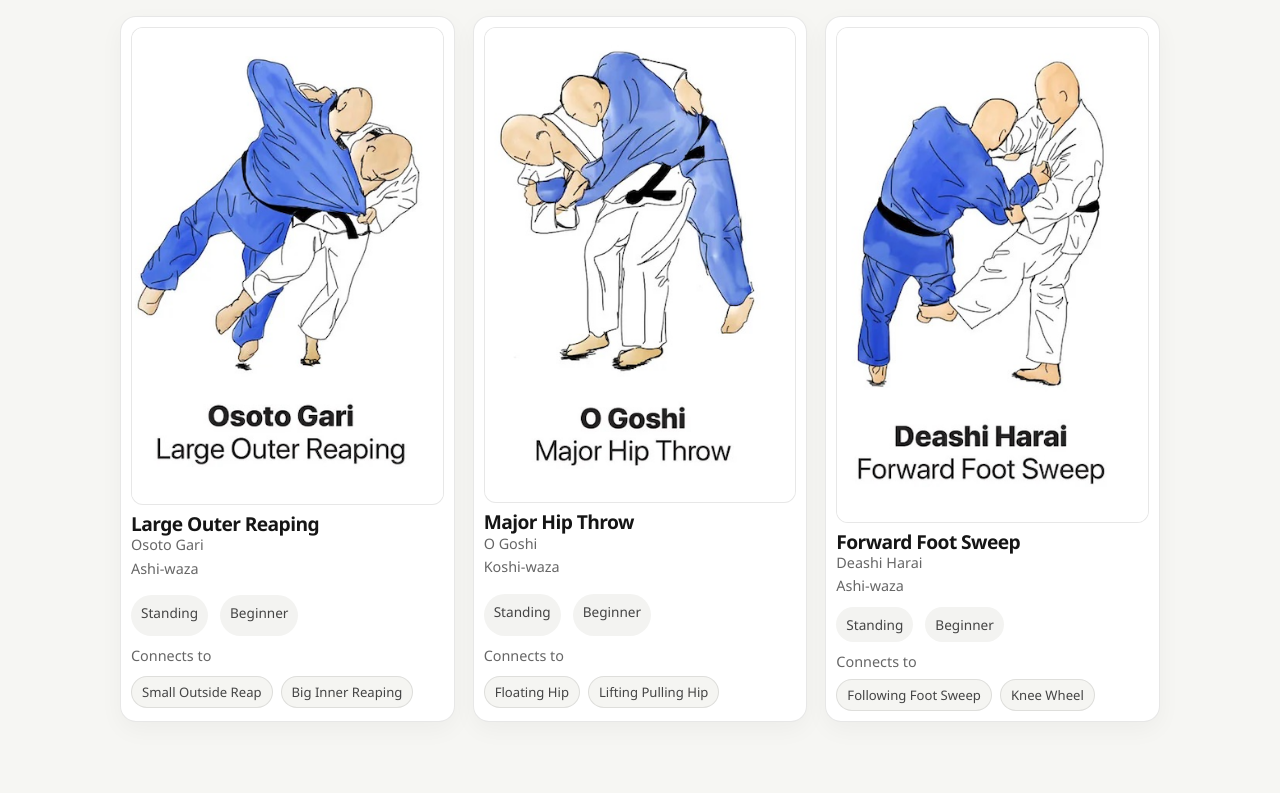
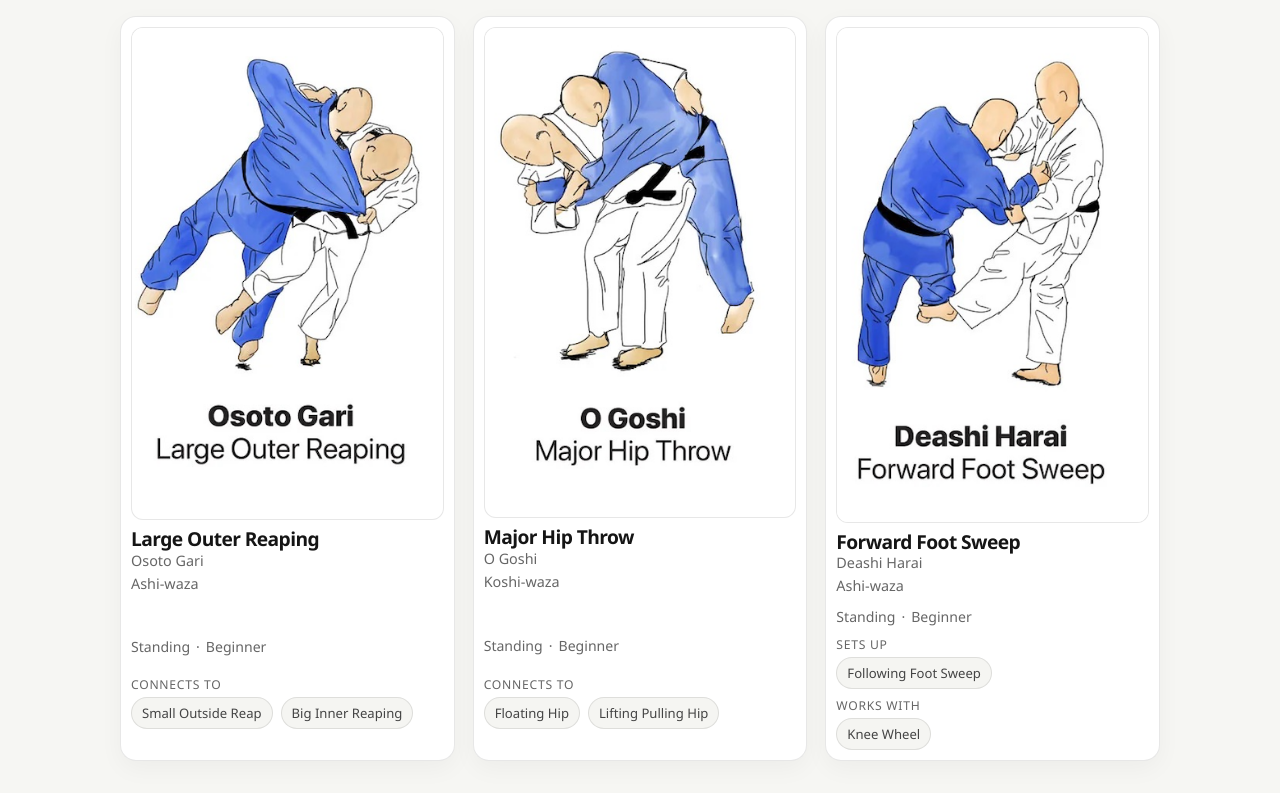
Before and after one commit to gocre8/judo, a Next.js app: page / in a window 1280 px wide. Shown: the part 381-1174 px from the top of the page. Before the commit the page ends 1135 px from the top, so only its background shows below. Built offline with nearby package versions, Linux system fonts and the light colour scheme.

Commit message:
Compact card metadata and label move connections

```diff
--- a/app/globals.css
+++ b/app/globals.css
@@ -280,6 +280,16 @@ p {
   gap: 10px;
 }
 
+.move-card .pill-row {
+  gap: 6px;
+}
+
+.move-card .pill-row span,
+.move-card .meta-row span {
+  padding: 5px 8px;
+  font-size: 0.78rem;
+}
+
 .move-card--link {
   transition: transform 150ms ease, box-shadow 150ms ease, border-color 150ms ease;
 }
@@ -327,9 +337,29 @@ p {
   align-items: flex-start;
 }
 
+.move-card__meta {
+  display: flex;
+  align-items: center;
+  gap: 6px;
+  color: var(--muted);
+  font-size: 0.88rem;
+}
+
 .move-card__connections {
   display: grid;
   gap: 8px;
+}
+
+.move-card__connection-group {
+  display: grid;
+  gap: 4px;
+}
+
+.move-card__connection-label {
+  color: var(--muted);
+  font-size: 0.76rem;
+  text-transform: uppercase;
+  letter-spacing: 0.06em;
 }
 
 .move-card__connection-list {
--- a/app/moves/[id]/page.tsx
+++ b/app/moves/[id]/page.tsx
@@ -167,7 +167,7 @@ export default async function MovePage({ params }: MovePageProps) {
             ) : null}
             {followUpMoves.length > 0 ? (
               <div className="connection-group">
-                <strong>Follow up to</strong>
+                <strong>Follows from</strong>
                 <div className="quick-links connection-links">
                   {followUpMoves.map((relatedMove) => (
                     <Link key={relatedMove.id} className="chip" href={`/moves/${relatedMove.id}`}>
--- a/components/MoveCard.tsx
+++ b/components/MoveCard.tsx
@@ -8,20 +8,39 @@ type MoveCardProps = {
   progress?: UserMoveProgress;
 };
 
-export function MoveCard({ move, progress }: MoveCardProps) {
-  const linkedMoves = [
-    ...(move.setupForIds ?? []),
-    ...(move.followUpIds ?? []),
-    ...(move.counterToIds ?? []),
-    ...(move.counteredByIds ?? []),
-    ...(move.worksWellWithIds ?? []),
-    ...move.alternativeMoveIds,
-    ...move.relatedMoveIds,
+function getConnectionPreview(move: Move) {
+  const groups = [
+    { label: "Sets up", ids: move.setupForIds ?? [] },
+    { label: "Follows", ids: move.followUpIds ?? [] },
+    { label: "Counters", ids: move.counterToIds ?? [] },
+    { label: "If defended", ids: move.counteredByIds ?? [] },
+    { label: "Works with", ids: move.worksWellWithIds ?? [] },
   ]
+    .map((group) => ({
+      label: group.label,
+      moves: group.ids
+        .filter((moveId, index, allIds) => allIds.indexOf(moveId) === index)
+        .map((moveId) => moveMap[moveId])
+        .filter(Boolean)
+        .slice(0, 2),
+    }))
+    .filter((group) => group.moves.length > 0);
+
+  if (groups.length > 0) {
+    return groups.slice(0, 2);
+  }
+
+  const fallbackMoves = [...move.alternativeMoveIds, ...move.relatedMoveIds]
     .filter((moveId, index, allIds) => allIds.indexOf(moveId) === index)
     .map((moveId) => moveMap[moveId])
     .filter(Boolean)
     .slice(0, 2);
+
+  return fallbackMoves.length > 0 ? [{ label: "Connects to", moves: fallbackMoves }] : [];
+}
+
+export function MoveCard({ move, progress }: MoveCardProps) {
+  const connectionPreview = getConnectionPreview(move);
 
   return (
     <Link href={`/moves/${move.id}`} className="move-card move-card--link">
@@ -37,21 +56,26 @@ export function MoveCard({ move, progress }: MoveCardProps) {
           {progress?.studied ? <span>Studied</span> : null}
         </div>
       </div>
-      <div className="meta-row">
+      <div className="move-card__meta">
         <span>{move.situationTags[0]}</span>
+        <span aria-hidden="true">·</span>
         <span>{move.difficulty}</span>
       </div>
-      {linkedMoves.length > 0 ? (
+      {connectionPreview.length > 0 ? (
         <div className="move-card__connections">
-          <span className="muted-label">Connects to</span>
+          {connectionPreview.map((group) => (
+            <div key={group.label} className="move-card__connection-group">
+              <span className="move-card__connection-label">{group.label}</span>
               <div className="move-card__connection-list">
-            {linkedMoves.map((linkedMove) => (
+                {group.moves.map((linkedMove) => (
                   <span key={linkedMove.id} className="move-card__connection-chip">
                     {linkedMove.name}
                   </span>
                 ))}
               </div>
             </div>
+          ))}
+        </div>
       ) : null}
     </Link>
   );
```
Lines whose indentation alone changed are shown as unchanged.
